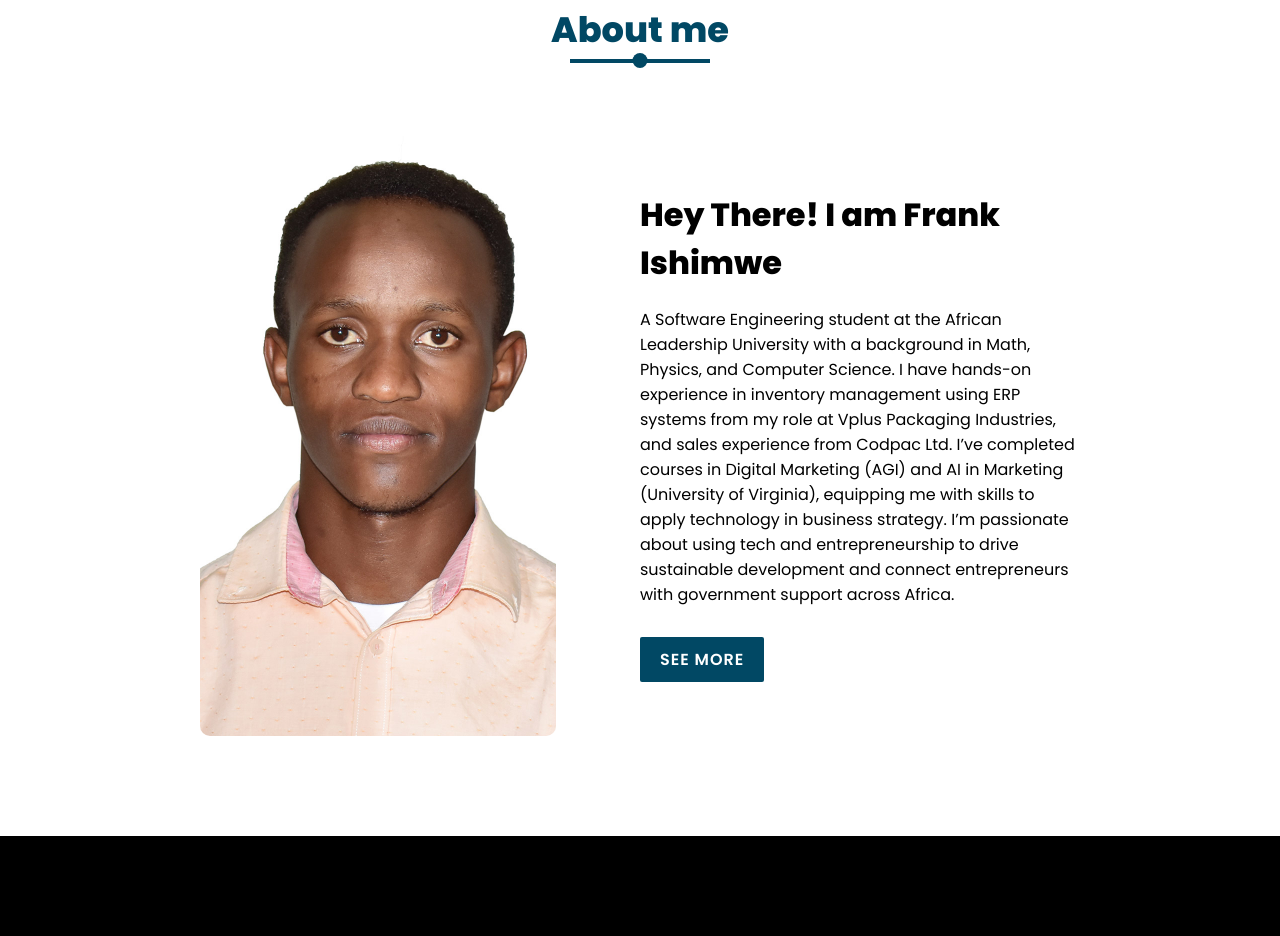
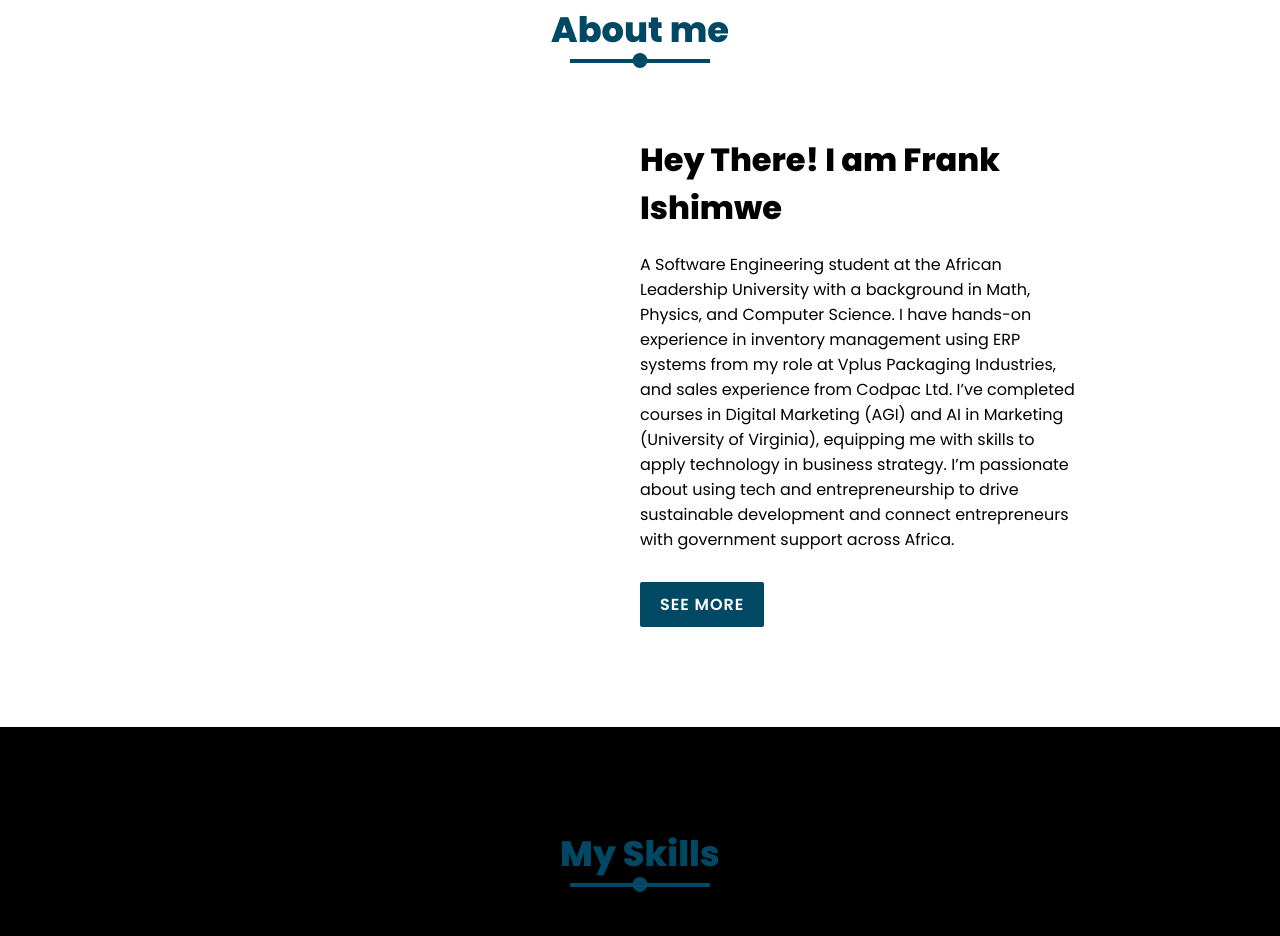
Before and after one commit to Frankish0014/Frankish0014.github.io, a plain HTML site: page index.html in a window 1280 px wide. Shown: the part 897-1833 px from the top of the page. Drawn offline with nearby package versions, Linux system fonts and the light colour scheme.

Commit message:
updated some pics

```diff
--- a/index.html
+++ b/index.html
@@ -48,9 +48,7 @@
         </div>
         <div class="content">
             <div class="column col-left reveal">
-                <div class="img-card" data-aos="fade-right" data-aos-duration="2000" data-aos-delay="200">
-                    <img src="Image/img1.jpg" alt="">
-                </div>
+
             </div>
             <div class="column col-right reveal">
                 <h2 class="content-title" data-aos="fade-left" data-aos-duration="1000" data-aos-delay="200">Hey There! I am Frank Ishimwe</h2>
```
